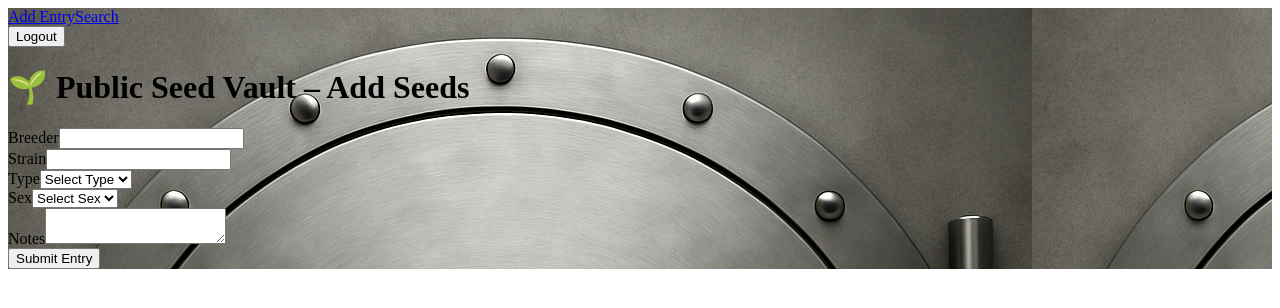
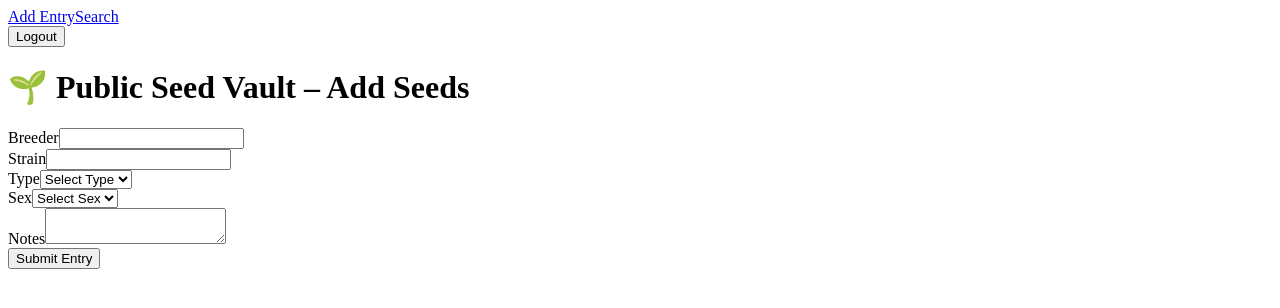
Before and after one commit to Chronic-W-F/Public-Seed-Vault-by-Chronic-Worm-Farmer, a Next.js app: page / in a window 1280 px wide. Shown: the top 308 px of the page. Built offline with nearby package versions, Linux system fonts and the light colour scheme; no server answers; sample sign-in values are in the browser's storage.

Commit message:
Update BackgroundLayout.js

```diff
--- a/components/BackgroundLayout.js
+++ b/components/BackgroundLayout.js
@@ -1,15 +1,15 @@
 export default function BackgroundLayout({ children }) {
   return (
-    <div
-      className="min-h-screen w-full bg-cover bg-center bg-no-repeat"
-      style={{ backgroundImage: "url('/vault-bg.png')" }}
-    >
-      <div className="min-h-screen w-full flex flex-col justify-center bg-white/80 backdrop-blur-sm">
-        <div className="flex-grow flex items-center justify-center w-full p-4">
-          <div className="w-full max-w-4xl">
-            {children}
-          </div>
-        </div>
+    <div className="relative min-h-screen w-full overflow-hidden">
+      {/* Vault Background */}
+      <div
+        className="absolute inset-0 bg-cover bg-center bg-no-repeat z-0"
+        style={{ backgroundImage: "url('/vault-bg.png')" }}
+      />
+
+      {/* White frosted overlay + content */}
+      <div className="relative z-10 flex items-center justify-center min-h-screen w-full bg-white/80 backdrop-blur-sm">
+        <div className="w-full max-w-4xl px-4">{children}</div>
       </div>
     </div>
   );
```
